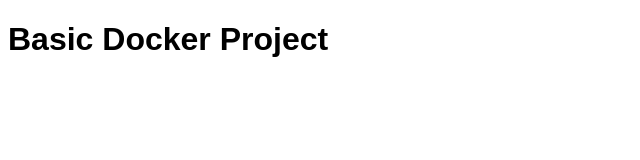
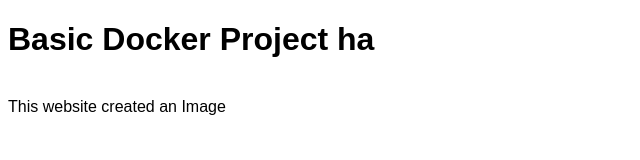
Before and after one commit to maivl/docker-basic, a website built with webpack: page src/index.html in a window 1280 px wide. Shown: the whole page, without its empty margins (0-640 px from the left). Built offline with nearby package versions, Linux system fonts and the light colour scheme; a web font is replaced by a local one.

Commit message:
Numerous Docker related changes

```diff
--- a/src/index.html
+++ b/src/index.html
@@ -17,7 +17,9 @@
   </head>
   <body>
       <div id="vue-view">
-        <h1 v-cloak>{{ appName }}</h1>
+        <h1 v-cloak>{{ appName }} ha</h1>
+        <br/>
+        <div>This website created an Image </div>
       </div>
 
     <script
--- a/src/server.js
+++ b/src/server.js
@@ -40,4 +40,4 @@
   res.sendFile("index.html", { root: __dirname });
 });
 
-server.listen(PORT, console.log("Server on."));
+server.listen(PORT, console.log("Server running on port " + PORT + "."));
```
Also changed, not shown: package.json (line endings or trailing spaces), 1 other file.
